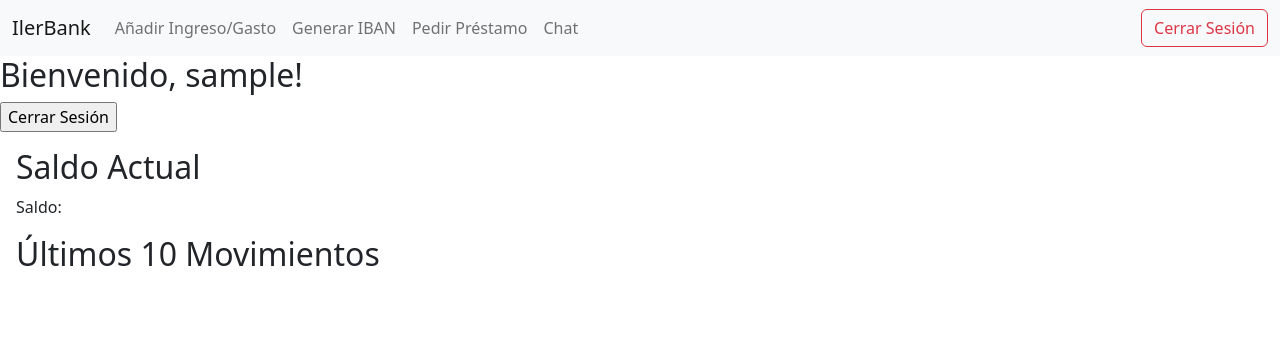
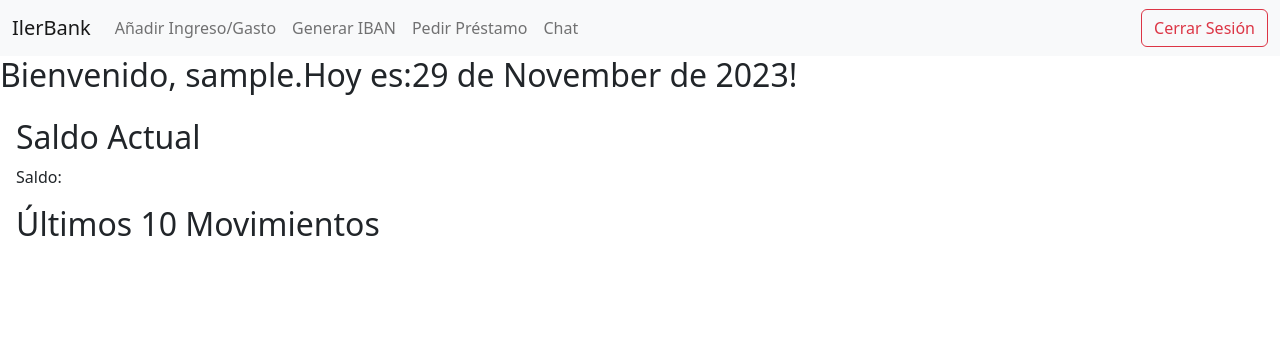
Before and after one commit to lenny1214/BANCOtopFinal, a PHP site: page /versaldo.php in a window 1280 px wide. Shown: the top 356 px of the page. Run offline with PHP 8.4, Linux system fonts and the light colour scheme; the visitor is signed in with stand-in values (Sample User, id 1); tables that the repository leaves empty or names only in its code hold one stand-in row (values such as "Sample post").

Commit message:
modificando detalles del botón de cerrar sesión

```diff
--- a/html/anadiringa.php
+++ b/html/anadiringa.php
@@ -27,7 +27,6 @@
     // Obtener datos del formulario
     $tipo_movimiento = $_POST['tipo_movimiento'];
     $monto = $_POST['monto'];
-
     // Insertar movimiento en la base de datos
     $insertMovimientoQuery = "INSERT INTO movimientos (nombre_usuario, tipo_movimiento, monto)
                             VALUES ('{$_SESSION['nombre_usuario']}', '$tipo_movimiento', $monto)";
@@ -118,7 +117,7 @@
                 <br>
 
                 <label for="monto">Monto:</label>
-                <input type="number" id="monto" name="monto" required>
+                <input type="text" id="monto" name="monto" step="0.01" required>
                 <br>
 
                 <input type="submit" value="Guardar Movimiento">
--- a/html/versaldo.php
+++ b/html/versaldo.php
@@ -100,11 +100,9 @@
 
     <main>
     <h2>Bienvenido,
-      <?php echo $_SESSION['nombre_usuario']; ?>!
+      <?php echo $_SESSION['nombre_usuario']. ".Hoy es:" . date ('d \d\e F \d\e Y'); ?>!
     </h2>
-    <form method="post" action="">
-      <input type="submit" name="cerrar_sesion" value="Cerrar Sesión">
-    </form>
+
         <div style="padding: 16px;">
             <h2>Saldo Actual</h2>
             <p>Saldo: <?php echo $saldo; ?></p>
```
